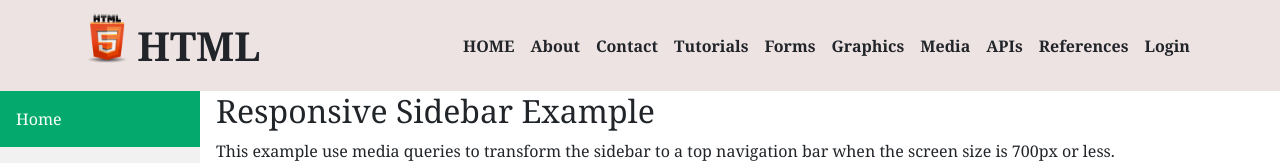
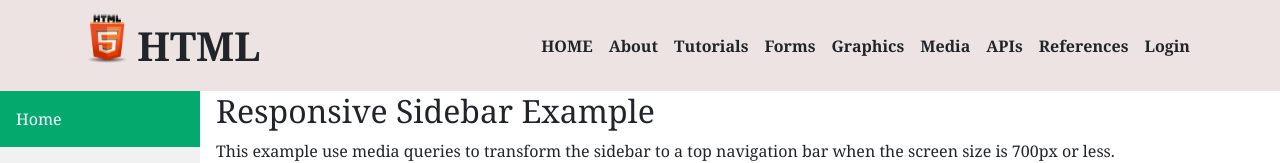
Before and after one commit to cjpablo0318/MINI-PROJECT, a plain HTML site: page Login.html in a window 1280 px wide. Shown: the top 163 px of the page. Drawn offline with nearby package versions, Linux system fonts and the light colour scheme.

Commit message:
remove contact page

```diff
--- a/Login.html
+++ b/Login.html
@@ -127,15 +127,6 @@
                 class="nav-link navigation-link fw-bold text-dark"
                 >About</a
               >
-            </li>
-            <li class="nav-item">
-              <a
-                href="Contact.html"
-                class="nav-link navigation-link fw-bold text-dark"
-                >Contact</a
-              >
-            </li>
-
             <li class="nav-item">
               <a
                 href="Tutorials.html"
```
